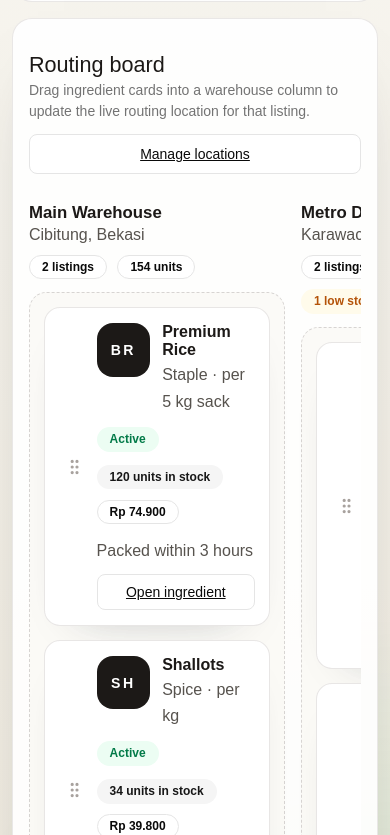
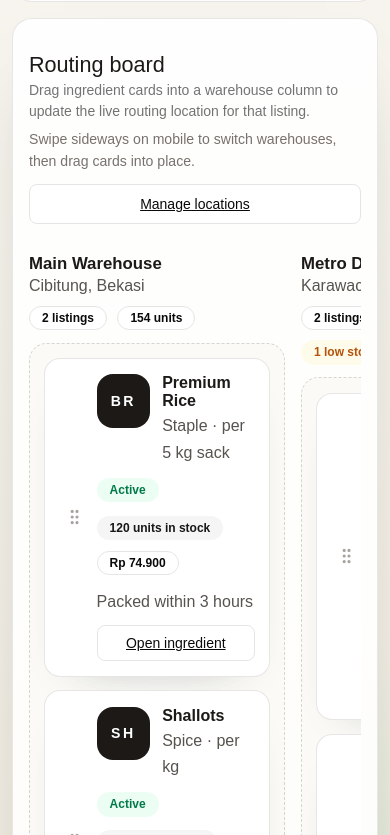
Before and after one commit to outrowed/tanilink, a React (Vite) app: page /seller/routing in a window 390 px wide. Shown: the part 709-1544 px from the top of the page. Built offline with nearby package versions, Linux system fonts and the light colour scheme.

Commit message:
fix: improve mobile swipe affordances

```diff
--- a/src/pages/Dashboard.module.css
+++ b/src/pages/Dashboard.module.css
@@ -82,6 +82,13 @@
   display: flex;
   flex-direction: column;
   gap: 0.65rem;
+}
+
+.mobileRailHint {
+  display: none;
+  margin: 0;
+  font-size: 0.78rem;
+  color: #78716c;
 }
 
 .categoryFilterRow {
@@ -194,8 +201,11 @@
   .categoryFilterRow {
     flex-wrap: nowrap;
     overflow-x: auto;
-    padding-bottom: 0.2rem;
+    padding: 0 0.9rem 0.2rem 0;
+    scroll-snap-type: x proximity;
+    scroll-padding-inline: 0;
     scrollbar-width: none;
+    -webkit-overflow-scrolling: touch;
   }
 
   .categoryFilterRow::-webkit-scrollbar {
@@ -204,5 +214,10 @@
 
   .categoryFilterButton {
     white-space: nowrap;
+    scroll-snap-align: start;
+  }
+
+  .mobileRailHint {
+    display: block;
   }
 }
--- a/src/pages/Dashboard.tsx
+++ b/src/pages/Dashboard.tsx
@@ -98,6 +98,9 @@ function Dashboard() {
                 </button>
               ))}
             </div>
+            {categories.length > 2 ? (
+              <p className={styles.mobileRailHint}>Swipe for more categories</p>
+            ) : null}
           </div>
 
           {filteredProducts.length ? (
--- a/src/pages/Seller.module.css
+++ b/src/pages/Seller.module.css
@@ -370,6 +370,13 @@
   line-height: 1.55;
 }
 
+.routingBoardHint {
+  margin: 0.45rem 0 0;
+  font-size: 0.88rem;
+  color: #78716c;
+  line-height: 1.55;
+}
+
 .emptyStateBody {
   padding: 1.35rem 1.4rem;
 }
@@ -380,7 +387,11 @@
   grid-auto-flow: column;
   gap: 1rem;
   overflow-x: auto;
-  padding-bottom: 0.35rem;
+  padding: 0 0.5rem 0.35rem 0;
+  scroll-snap-type: x proximity;
+  scroll-padding-inline: 0;
+  -webkit-overflow-scrolling: touch;
+  overscroll-behavior-x: contain;
 }
 
 .routingColumn {
@@ -388,6 +399,7 @@
   flex-direction: column;
   gap: 0.8rem;
   min-width: 0;
+  scroll-snap-align: start;
 }
 
 .routingColumnHeader {
@@ -572,7 +584,7 @@
   }
 
   .routingBoard {
-    grid-auto-columns: minmax(16rem, 88vw);
+    grid-auto-columns: minmax(16rem, 86vw);
   }
 
   .panelActionButton,
--- a/src/pages/SellerRoutingPage.tsx
+++ b/src/pages/SellerRoutingPage.tsx
@@ -155,6 +155,9 @@ function SellerRoutingPage() {
                   <CardDescription>
                     Drag ingredient cards into a warehouse column to update the live routing location for that listing.
                   </CardDescription>
+                  <p className={styles.routingBoardHint}>
+                    Swipe sideways on mobile to switch warehouses, then drag cards into place.
+                  </p>
                 </div>
                 <Button asChild type="button" variant="outline">
                   <Link to="/seller/store">Manage locations</Link>
```
